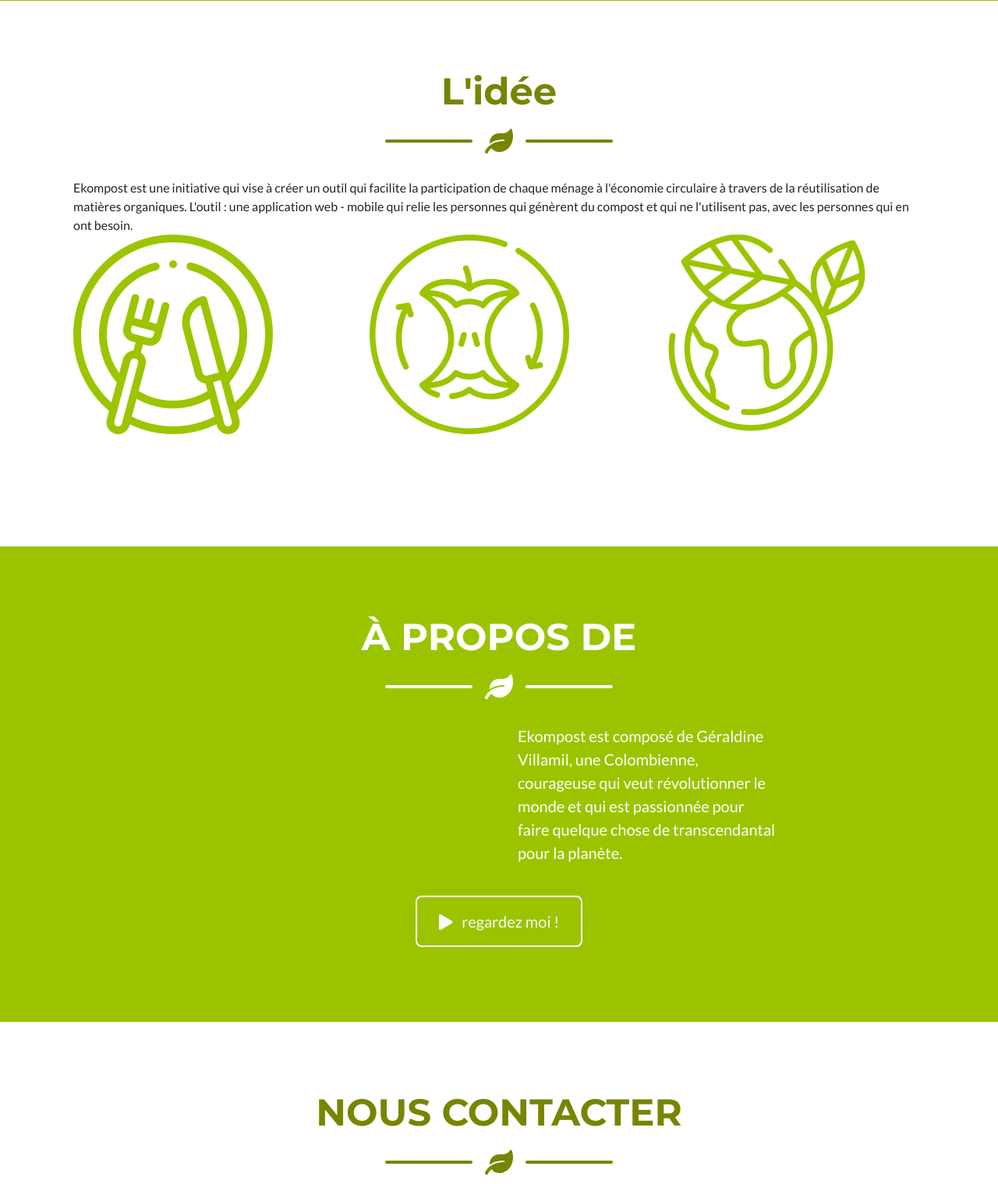
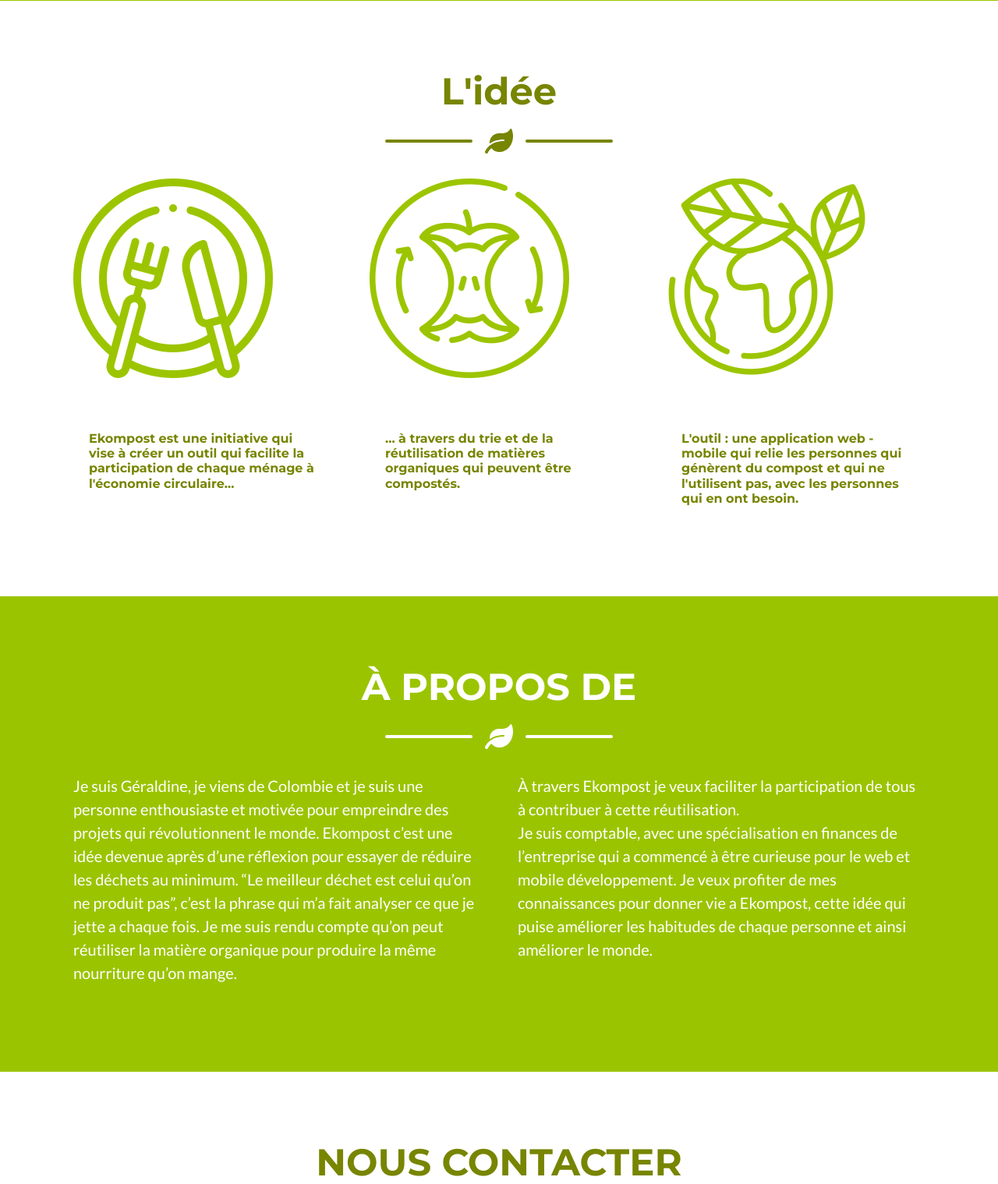
Before and after one commit to l3l3vill/ekompost, a Django app: page / in a window 1280 px wide. Shown: the part 767-2286 px from the top of the page at 78% size. Run offline with Django 3.2, Linux system fonts and the light colour scheme; some libraries are stand-ins or nearby versions.

Commit message:
content changes

```diff
--- a/info/templates/info/home.html
+++ b/info/templates/info/home.html
@@ -73,49 +73,83 @@
                 <div class="divider-custom-icon"><i class="fas fa-leaf"></i></div>
                 <div class="divider-custom-line"></div>
             </div>
+
+
+
             <div>
 
-                Ekompost est une initiative qui vise à créer un outil qui facilite la participation
-                de chaque ménage à l'économie circulaire à travers de la réutilisation de matières organiques.
-                L'outil : une application web - mobile qui relie les personnes qui génèrent du compost et qui ne
-                l'utilisent pas, avec les personnes qui en ont besoin.
+
             </div>
 
             <!-- Portfolio Grid Items-->
             <div class="row justify-content-center">
                 <!-- Portfolio Item 1-->
-                <div class="col-md-6 col-lg-4 mb-5">
+                <div class="col-md-6 col-lg-4 mb-0">
                     <div class="portfolio-item mx-auto" data-toggle="modal" data-target="#portfolioModal1">
                         <div
                             class="portfolio-item-caption d-flex align-items-center justify-content-center h-100 w-100">
                             <div class="portfolio-item-caption-content text-center text-white"><i
                                     class="fas fa-plus fa-3x"></i></div>
                         </div>
-                        <img class="img-fluid" src="{% static 'assets/images/eating.png' %}" alt="" />
+                        <img class="img-fluid mb-5" src="{% static 'assets/images/eating.png' %}" alt="" />
+
+
                     </div>
+
+
+                    <div class="card-body">
+
+                        <h6 class="card-text text-primary"> Ekompost est une initiative qui vise à créer un
+                            outil qui
+                            facilite la
+                            participation de chaque ménage à l'économie circulaire... </h6>
+
+                    </div>
+
+
                 </div>
+
                 <!-- Portfolio Item 2-->
-                <div class="col-md-6 col-lg-4 mb-5">
+                <div class="col-md-6 col-lg-4 mb-0">
                     <div class="portfolio-item mx-auto" data-toggle="modal" data-target="#portfolioModal2">
                         <div
                             class="portfolio-item-caption d-flex align-items-center justify-content-center h-100 w-100">
                             <div class="portfolio-item-caption-content text-center text-white"><i
                                     class="fas fa-plus fa-3x"></i></div>
                         </div>
-                        <img class="img-fluid" src="{% static 'assets/images/compostable.png' %}" alt="" />
+                        <img class="img-fluid mb-5" src="{% static 'assets/images/compostable.png' %}" alt="" />
                     </div>
+
+
+                    <div class="card-body">
+
+                        <h6 class="card-text text-primary"> ... à travers du trie et de la réutilisation de matières
+                            organiques qui peuvent être compostés. </h6>
+
+                    </div>
+
+
                 </div>
                 <!-- Portfolio Item 3-->
-                <div class="col-md-6 col-lg-4 mb-5">
+                <div class="col-md-6 col-lg-4 mb-0">
                     <div class="portfolio-item mx-auto" data-toggle="modal" data-target="#portfolioModal3">
                         <div
                             class="portfolio-item-caption d-flex align-items-center justify-content-center h-100 w-100">
                             <div class="portfolio-item-caption-content text-center text-white"><i
                                     class="fas fa-plus fa-3x"></i></div>
                         </div>
-                        <img class="img-fluid" style="align-items: center;"
+                        <img class="img-fluid mb-5" style="align-items: center;"
                             src="{% static 'assets/images/planet-earth.png' %}" alt="" />
                     </div>
+
+                    <div class="card-body">
+
+                        <h6 class="card-text text-primary"> L'outil : une application web - mobile qui relie les
+                            personnes qui génèrent du compost et qui ne
+                            l'utilisent pas, avec les personnes qui en ont besoin. </h6>
+                    </div>
+
+
                 </div>
 
             </div>
@@ -134,24 +168,35 @@
             </div>
             <!-- About Section Content-->
             <div class="row">
-                <div class="col-lg-4 ml-auto">
+                <div class="col-lg-6 ml-auto">
                     <p class="lead">
+                        Je suis Géraldine, je viens de Colombie et je suis une personne enthousiaste et motivée pour
+                        empreindre des projets qui révolutionnent le monde.
+                        Ekompost c’est une idée devenue après d’une réflexion pour essayer de réduire les déchets au
+                        minimum. “Le meilleur déchet est celui qu’on ne produit pas”, c’est la phrase qui m’a fait
+                        analyser ce que je jette a chaque fois. Je me suis rendu compte qu’on peut réutiliser la matière
+                        organique pour produire la même nourriture qu’on mange.
+
                     </p>
                 </div>
-                <div class="col-lg-4 mr-auto">
-                    <p class="lead">Ekompost est composé de Géraldine Villamil, une Colombienne, courageuse qui veut
-                        révolutionner le monde et qui est passionnée pour faire quelque chose de transcendantal pour la
-                        planète.
+                <div class="col-lg-6 mr-auto">
+                    <p class="lead">À travers Ekompost je veux faciliter la participation de tous à contribuer à cette
+                        réutilisation.<br>
+                        Je suis comptable, avec une spécialisation en finances de l’entreprise qui a commencé à être
+                        curieuse pour le web et mobile développement. Je veux profiter de mes connaissances pour donner
+                        vie a Ekompost, cette idée qui puise améliorer les habitudes de chaque personne et ainsi
+                        améliorer le monde.
+
                     </p>
                 </div>
             </div>
-            <!-- About Section Button-->
-            <div class="text-center mt-4">
+            <!-- About Section Button video-->
+            <!-- <div class="text-center mt-4">
                 <a class="btn btn-xl btn-outline-light" href="#">
                     <i class="fas fa-play mr-2"></i>
                     regardez moi !
                 </a>
-            </div>
+            </div> -->
         </div>
     </section>
     <!-- Contact Section-->
@@ -251,7 +296,7 @@
     </footer>
     <!-- Copyright Section-->
     <div class="copyright py-4 text-center text-white">
-        <div class="container"><small>Copyright © Ekompost.org 2021</small></div>
+        <div class="container"><small>Copyright © Ekompost.com 2021</small></div>
     </div>
     <!-- Scroll to Top Button (Only visible on small and extra-small screen sizes)-->
     <div class="scroll-to-top d-lg-none position-fixed">
@@ -286,7 +331,7 @@
                                     dans la culture française
                                     c’est très important. <br>
                                     Manger bien en tant de qualité des aliments est de plus en plus important. Dans les
-                                    alimentes bons pour la santé on peut trouver des
+                                    alimentes bons pour la santé nous pouvons trouver des
                                     fruits, des légumes, des herbes aromatiques, des œufs, de produits de boulangerie,
                                     des épissés, des huiles, du fromage, en fin, que de choses très bonnes qu’on mange
                                     tous les jours.<br>
@@ -294,7 +339,8 @@
                                     car il représente la partie des aliments qu’on ne mange pas.
                                     En gros, selon l’informe Déchets chiffres-clés de 2019 de l’ADEME en France en 2017
                                     chacun de nous a produit environ 83kg de déchet putrescibles par an. C’est le poids
-                                    d’une personne ! Mais heureusement, on peut faire quelque chose avec tout ca ! on
+                                    d’une personne ! Mais heureusement, nous pouvons faire quelque chose avec tout ca !
+                                    on
                                     peut le convertir en compost.
                                     <!--Mais c’est quoi le compost ?-->
 
@@ -376,7 +422,7 @@
                                 </p>
 
                                 <p style="text-align:left;">Pas de viande et pas de poisson, pas de mégots, pas de
-                                    bouchons de liège, pas d’emballages “biodégradables”, pas de capsules en métal, pas
+                                    bouchons de liège, pas de capsules en métal, pas
                                     de capsules en plastique
 
                                 </p>
@@ -387,32 +433,31 @@
 
                                 <!-- Portfolio Modal - Text-->
 
-                                <p style="text-align:left;">Ces ingrédients, tu peux le trouver dans la
-                                    cuisine plus proche à toi
-                                    !<br>
+                                <p style="text-align:left;">
 
                                     Les propriétés nutritionnelles :<br>
 
                                     La matière organique est riche en carbone et azote. Avec les bonnes conditions
-                                    d’humidité et l’aide des insectes surtout vers, cette matière organique se
+                                    d’humidité et l’aide des insectes, surtout vers, cette matière organique se
                                     transforme en humus riche en magnésium et calcium. <br>
 
                                     Préparation :<br>
 
-                                    Pour faire de compost, il faut un composteur, ou on peut mélanger tous les
-                                    ingrédients.<br>
+                                    Pour faire de compost, il faut un composteur, où nous pouvons mélanger tous les
+                                    ingrédients selon les étapes que nous expliquons ci-dessous : <br>
                                 <ol style="text-align:left;">
                                     <li>Mettre dans le composteur une couche de végétaux humidifies,</li>
                                     <li>ajouter les déchets organiques mentionnés</li>
                                     <li>mélanger pour airer</li>
-                                    <li>ajouter un peu des matériels sec</li>
+                                    <li>ajouter un peu des matériel sec</li>
                                     <li>ajouter l’au jusqu’à avoir une consistance pas très sec, pas très humide</li>
                                     <li>et l’ingrédient spécial, ajouter de vers</li>
                                 </ol>
 
-                                Mais j’habite dans un appart ou je n’ai pas ou mettre le composteur !<br>
+                                Cependant, chez Ekompost, nous savons que pas tout le monde a la disposition à
+                                préparer du compost, c'est pour ça que nous vous proposons une solution !<br>
 
-                                Ne t’inquiète pas, on a une idée !!<br>
+
 
                                 </p>
 
@@ -452,31 +497,38 @@
                                 <p class="mb-5" style="text-align:left;">
 
                                     Après de collecter tous les ingrédients, le plat de compost n’est pas prêt, il faut
-                                    une préparation. Mais le plus important pour avoir de compost sont les ingrédients.
-                                    Et on en a beaucoup ! 83 kg par habitant par an ! <br>
-
+                                    une préparation. <br>
                                     Alors l’idée c’est de donner tous les déchets biodégradables a des personnes qui ont
-                                    besoin. Des voisins avec des grands jardins dans notre cartier, des entreprises avec
-                                    des espaces vers, des écoles et principalement a des agriculteurs ! Oui ! Les mêmes
-                                    personnes qui produit l’aliment que tu manges et qui après se transforme en
-                                    compost.<br>
-
-                                    C'est une belle cycle de vie et c’est partie de l’économie circulaire.<br>
-
-                                    Tu sais déjà comment ça fonctionne, il faut seulement que tu fais le trie et on va
-                                    trouver des personnes à qui donner !!<br>
-
-                                    Le plan c’est de chercher les personnes intéressées à prendre ton compost et faire
-                                    la coordination pour délivrer. Peut-être chez eux, dans un point commun ou les mêmes
-                                    lieux où tu achètes la nourriture : des marches, des supermarchés avec des produits
-                                    locaux… ce que soit plus facile pour toi !<br>
-
-                                    La planète nous a nourri, c’est le moment de faire conscience et la nourrir !
+                                    besoin pour faire la préparation du compost : des voisins avec des grands jardins
+                                    dans notre cartier, des entreprises avec des espaces vers, des écoles et
+                                    principalement a des agriculteurs ! Oui ! Les mêmes personnes qui produisent la
+                                    nourriture que tu manges et qui après se transforme en compost.<br>
+                                    C'est un beau cycle de vie ! <br>
 
                                 </p>
                                 <!-- Portfolio Modal - Image-->
                                 <img class="img-fluid rounded mb-5"
                                     src=" {% static 'assets/images/feed_your_earth.jpg' %}" alt="" />
+
+                                <p class="mb-5" style="text-align:left;">
+
+                                    La coordination pour faire l'échange des ingrédients du compost serait à travers une
+                                    app web et mobile avec laquelle nous puisons faire le match entre les profiles selon
+                                    leur
+                                    proximité et besoins. Peut-être chez eux, dans un point commun ou les mêmes lieux où
+                                    nous achetons la nourriture : des marches, des supermarchés avec des produits
+                                    locaux… ce que soit plus facile pour tous et pouvoir faciliter la participation de
+                                    tous a l'économie circulaire.
+                                    <br>
+                                    La planète nous a nourri, c’est le moment de faire conscience et participer pour la
+                                    nourrir !<br>
+
+
+                                </p>
+                                <!-- Portfolio Modal - Image-->
+                                <img class="img-fluid rounded mb-5" src=" {% static 'assets/images/eco_app.jpg' %}"
+                                    alt="" />
+
                                 <button class="btn btn-primary" data-dismiss="modal">
                                     <i class="fas fa-times fa-fw"></i>
                                     Close Window
```
Also changed, not shown: db.sqlite3, static/assets/images/eco_app.jpg (added), 1 other file.
